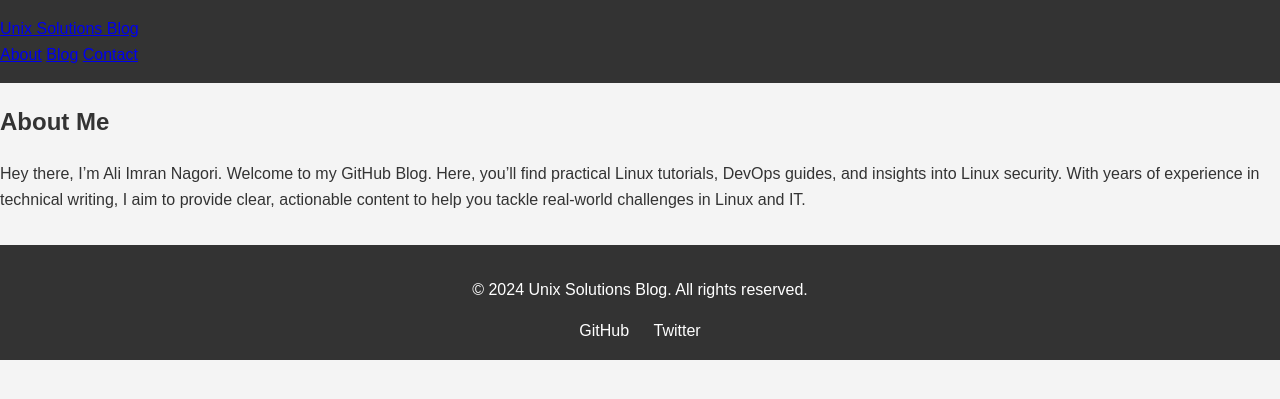
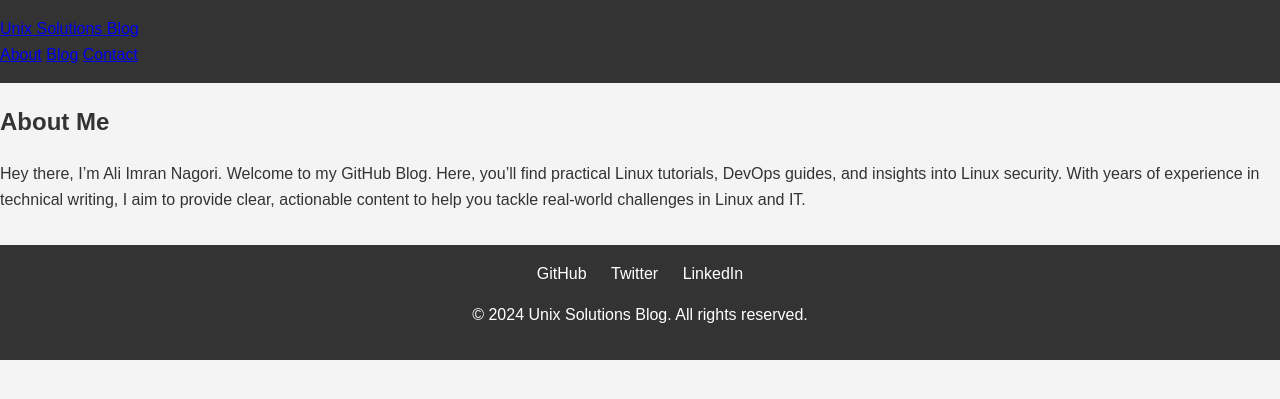
Before and after one commit to tecofers/tecofers.github.io, a Jekyll site: the page built from about.md, in a window 1280 px wide. Shown: the top 399 px of the page. Built offline with Jekyll 4.4.1, drawn with Linux system fonts in a browser that asks for light colours.

Commit message:
Update footer.html

```diff
--- a/_includes/footer.html
+++ b/_includes/footer.html
@@ -1,9 +1,16 @@
 <footer class="site-footer">
-    <div class="footer-content">
-        <p>&copy; {{ site.time | date: '%Y' }} {{ site.title }}. All rights reserved.</p>
+    <div class="container">
         <div class="social-links">
-            <a href="https://github.com/yourusername">GitHub</a>
-            <a href="https://twitter.com/yourusername">Twitter</a>
+            {% if site.github_username %}
+            <a href="https://github.com/{{ site.github_username }}" target="_blank">GitHub</a>
+            {% endif %}
+            {% if site.twitter_username %}
+            <a href="https://twitter.com/{{ site.twitter_username }}" target="_blank">Twitter</a>
+            {% endif %}
+            {% if site.linkedin_username %}
+            <a href="https://linkedin.com/in/{{ site.linkedin_username }}" target="_blank">LinkedIn</a>
+            {% endif %}
         </div>
+        <p class="copyright">&copy; {{ site.time | date: '%Y' }} {{ site.title }}. All rights reserved.</p>
     </div>
 </footer>
```
